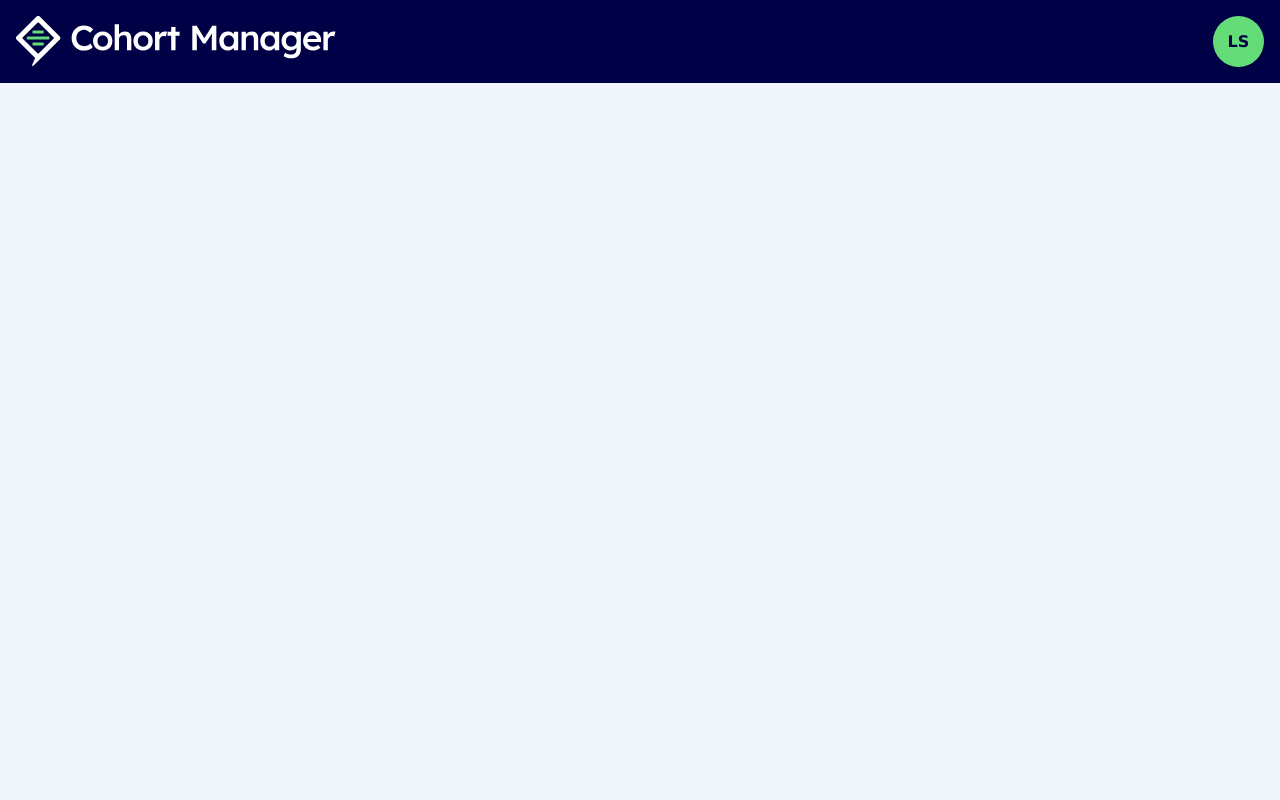
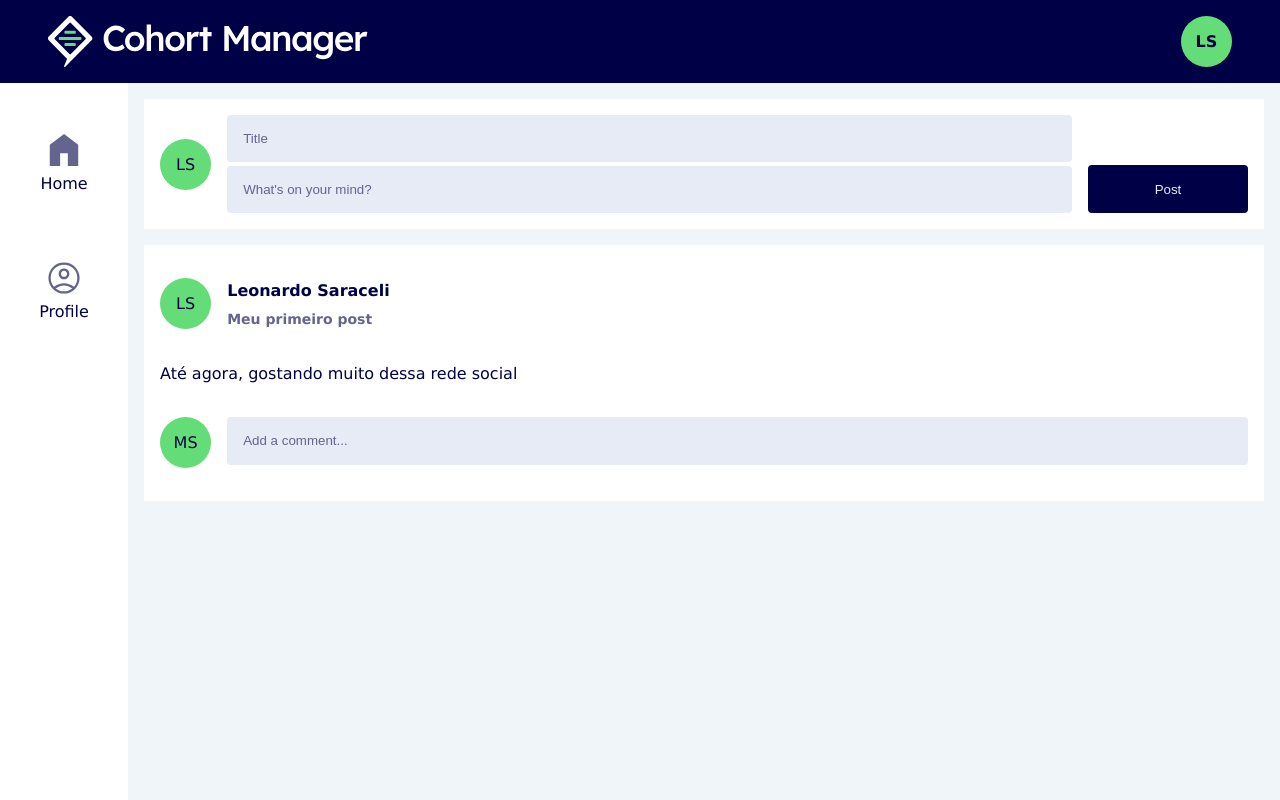
Before and after one commit to boolean-uk/react-cohort-dashboard-challenge, a React (Vite) app: page / in a window 1280 px wide. Built offline with nearby package versions, Linux system fonts and the light colour scheme.

Commit message:
create nav and feed components

```diff
--- a/src/App.jsx
+++ b/src/App.jsx
@@ -1,9 +1,17 @@
 import './assets/styles/App.css'
+import Feed from './components/Feed'
 import Header from './components/Header'
+import Nav from './components/Nav'
 
 export default function App() {
 
   return (
-    <Header />
+    <>
+      <Header />
+
+      <Nav />
+
+      <Feed />
+    </>
   )
 }
--- a/src/assets/styles/App.css
+++ b/src/assets/styles/App.css
@@ -1,4 +1,4 @@
-/* Post title colour: #64648c */
+/* Style guide */
 
 header,
 button {
@@ -6,34 +6,146 @@ button {
 }
 
 button:hover {
+    color: #000046;
     background-color: #64dc78;
 }
 
-form input {
+input {
+    border: none;
+    border-radius: 0.25rem;
+    max-height: 3rem;
+    padding: 1rem;
     background-color: #e6ebf5;
 }
 
+input::placeholder {
+    color: #64648c;
+}
+
+/* Header */
+
 header {
     display: grid;
+    grid-area: header;
+    align-items: center;
     grid-template-columns: repeat(2, auto);
-    padding: 1rem;
+    padding: 1rem 3rem 1rem 3rem;
 }
 
 #title-header {
     width: 20rem;
 }
 
-figure {
+header figure {
+    justify-self: right;
+}
+
+header figure,
+main figure {
     display: grid;
     align-items: center;
     justify-content: center;
-    justify-self: right;
     width: 3.2rem;
     height: 3.2rem;
     border-radius: 1.6rem;
     background-color: #64dc78;
 }
 
-figcaption {
+header figcaption {
     font-weight: bold;
 }
+
+/* Nav */
+
+nav {
+    display: grid;
+    grid-area: nav;
+    justify-content: center;
+    align-items: center;
+    background-color: white;
+    grid-template-rows: repeat(2, 8rem);
+    padding-top: 1rem;
+}
+
+nav figure {
+    display: grid;
+    justify-items: center;
+    gap: 0.5rem;
+}
+
+nav figure img {
+    width: 2rem;
+    height: 2rem;
+}
+
+/* Main */
+
+main {
+    display: grid;
+    grid-area: main;
+    grid-template:
+        'section' min-content
+        'article' 16rem;
+    margin: 1rem 1rem 0 0;
+    gap: 1rem;
+}
+
+main section {
+    display: grid;
+    grid-template-columns: auto 1fr;
+    align-items: center;
+    gap: 1rem;
+    padding: 1rem;
+    background-color: white;
+}
+
+main section form {
+    display: grid;
+    grid-template-columns: minmax(10rem, 1fr) 10rem;
+    gap: 1rem;
+}
+
+main section form button {
+    border: none;
+    border-radius: 0.25rem;
+    align-self: self-end;
+    height: 3rem;
+    color: #e6ebf5;
+}
+
+main section form div {
+    display: grid;
+    gap: 0.25rem;
+}
+
+main article {
+    display: grid;
+    grid-template-rows: repeat(3, auto);
+    padding: 1rem;
+    background-color: white;
+    align-items: center;
+}
+
+main article div.author {
+    display: grid;
+    grid-template-columns: auto 1fr;
+    align-items: center;
+    gap: 1rem;
+}
+
+main article div.author .name-title {
+    display: grid;
+    justify-content: left;
+    gap: 0.7rem;
+}
+
+main article div.author .name-title b {
+    color: #64648c;
+    font-size: 14px;
+}
+
+main article div.add-comment {
+    display: grid;
+    grid-template-columns: auto 1fr;
+    gap: 1rem;
+}
--- a/src/assets/styles/index.css
+++ b/src/assets/styles/index.css
@@ -12,3 +12,12 @@ body {
 html {
     font-family: Verdana, Geneva, Tahoma, sans-serif;
 }
+
+#root {
+    display: grid;
+    height: 100vh;
+    grid-template:
+        'header header' min-content
+        'nav main' / 8rem minmax(8rem, 1fr);
+    column-gap: 1rem;
+}
--- /dev/null
+++ b/src/components/AddComment.jsx
@@ -0,0 +1,16 @@
+export default function AddComment() {
+    return (
+        <div className="add-comment">
+            <figure>
+                <figcaption>MS</figcaption>
+            </figure>
+
+            <input
+                type="text"
+                name=""
+                id=""
+                placeholder="Add a comment..."
+            />
+        </div>
+    )
+}
--- /dev/null
+++ b/src/components/Author.jsx
@@ -0,0 +1,14 @@
+export default function Author() {
+    return (
+        <div className="author">
+            <figure>
+                <figcaption>LS</figcaption>
+            </figure>
+
+            <div className="name-title">
+                <h4>Leonardo Saraceli</h4>
+                <b>Meu primeiro post</b>
+            </div>
+        </div>
+    )
+}
--- /dev/null
+++ b/src/components/CreatePost.jsx
@@ -0,0 +1,29 @@
+export default function CreatePost() {
+    return (
+        <section>
+            <figure>
+                <figcaption>LS</figcaption>
+            </figure>
+
+            <form action="">
+                <div>
+                    <input
+                        type="text"
+                        name=""
+                        id=""
+                        placeholder="Title"
+                    />
+
+                    <input
+                        type="text"
+                        name=""
+                        id=""
+                        placeholder="What's on your mind?"
+                    />
+                </div>
+
+                <button type="submit">Post</button>
+            </form>
+        </section>
+    )
+}
--- a/src/components/Feed.jsx
+++ b/src/components/Feed.jsx
@@ -0,0 +1,12 @@
+import CreatePost from "./CreatePost";
+import Post from "./Post";
+
+export default function Feed() {
+    return (
+        <main>
+            <CreatePost />
+
+            <Post />
+        </main>
+    )
+}
--- a/src/components/Nav.jsx
+++ b/src/components/Nav.jsx
@@ -0,0 +1,9 @@
+import NavLinks from "./NavLinks";
+
+export default function Nav() {
+    return (
+        <nav>
+            <NavLinks />
+        </nav>
+    )
+}
--- /dev/null
+++ b/src/components/NavLinks.jsx
@@ -0,0 +1,24 @@
+import homeIcon from '../assets/images/home-icon.svg'
+import profileIcon from '../assets/images/profile-icon.svg'
+
+export default function NavLinks() {
+    return (
+        <>
+            <figure>
+                <img
+                    src={homeIcon}
+                    alt="Home"
+                />
+                <figcaption>Home</figcaption>
+            </figure>
+
+            <figure>
+                <img
+                    src={profileIcon}
+                    alt="Home"
+                />
+                <figcaption>Profile</figcaption>
+            </figure>
+        </>
+    )
+}
--- /dev/null
+++ b/src/components/Post.jsx
@@ -0,0 +1,14 @@
+import AddComment from "./AddComment";
+import Author from "./Author";
+
+export default function Post() {
+    return (
+        <article>
+            <Author />
+
+            <p>Até agora, gostando muito dessa rede social</p>
+
+            <AddComment />
+        </article>
+    )
+}
```
